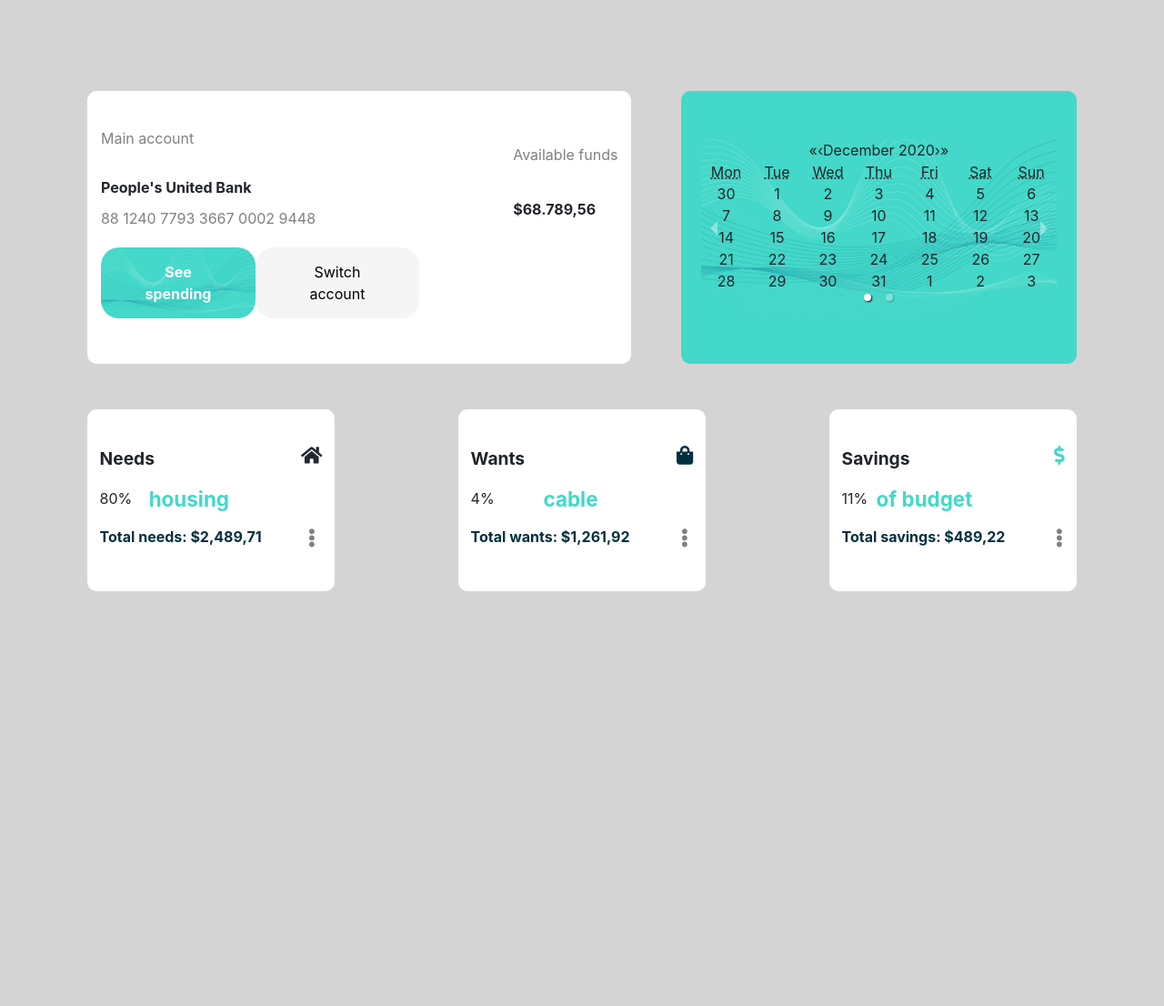
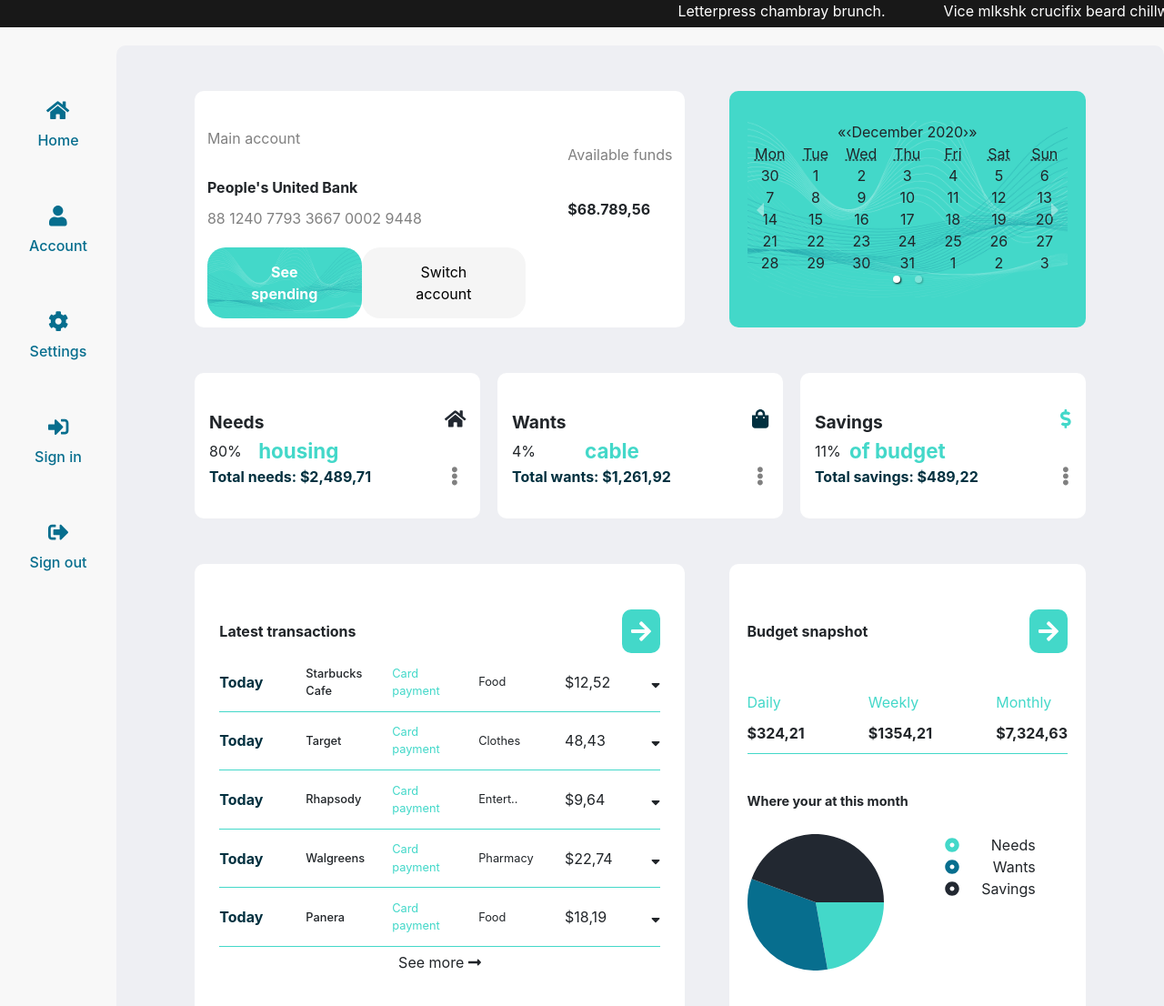
Before and after one commit to jblack186/budget-app, a Next.js app in the folder app/: page /dashboard in a window 1280 px wide. Shown: the top 1106 px of the page at 91% size. Before the commit the page ends 800 px from the top, so only its background shows below. Built offline with nearby package versions, Linux system fonts and the light colour scheme.

Commit message:
dashboard is styled

```diff
--- a/app/package.json
+++ b/app/package.json
@@ -45,7 +45,10 @@
     "react-bootstrap": "^1.4.3",
     "react-calendar": "^3.3.0",
     "react-dom": "17.0.1",
+    "react-minimal-pie-chart": "^8.1.0",
+    "react-page-visibility": "^6.4.0",
     "react-responsive-carousel": "^3.2.11",
+    "react-ticker": "^1.2.2",
     "sass": "^1.32.0",
     "swr": "^0.3.11",
     "yup": "^0.32.8"
--- a/app/pages/_app.tsx
+++ b/app/pages/_app.tsx
@@ -5,7 +5,7 @@ import { Provider } from 'next-auth/client'
 import customTheme from '../theme'
 import 'bootstrap/dist/css/bootstrap.min.css';
 
-import '../styles/globals.css'
+import '../styles/globals.scss'
 
 
 
--- a/app/pages/bottomDashboard.js
+++ b/app/pages/bottomDashboard.js
@@ -1,6 +1,8 @@
 import React,{useState} from 'react';
 import { FontAwesomeIcon } from '@fortawesome/react-fontawesome'
-import { faArrowRight, faSortDown, faLongArrowAltRight  } from '@fortawesome/free-solid-svg-icons'
+import { faArrowRight, faSortDown, faLongArrowAltRight, faDotCircle  } from '@fortawesome/free-solid-svg-icons';
+import { PieChart } from 'react-minimal-pie-chart';
+
 
 
 
@@ -10,8 +12,9 @@ const bottomDashboard = () => {
   return (
     <React.Fragment>
       <div className='bottom-dash-container'>
+        <div className='left-bottom-dash-flex'>
         <div className='left-bottom-dash'>
-          <div className='top-left-bottom-dash'>
+          <div className='top-left-bottom-dash-label'>
             <p className='latest-label'>Latest transactions</p>
             <FontAwesomeIcon className='arrow-icon' icon={faArrowRight} />
 
@@ -36,7 +39,7 @@ const bottomDashboard = () => {
             <p className='date'>Today</p>
             <p className='where'>Rhapsody</p>
             <p className='payment'>Card payment</p>
-            <p className='transaction-category'>Entertainment</p>
+            <p className='transaction-category'>Entert..</p>
             <p className='cost'>$9,64</p>
             <FontAwesomeIcon className='arrow-down-icon' icon={faSortDown} />
           </div>
@@ -61,8 +64,57 @@ const bottomDashboard = () => {
             <FontAwesomeIcon className='arrow-right-icon' icon={faLongArrowAltRight} />
           </div>
         </div>
+        </div>
         <div className='right-bottom-dash'>
+          <div className='top-right-bottom-dash'>
 
+          <div className='top-right-bottom-dash-label'>
+              <p className='latest-label'>Budget snapshot</p>
+              <FontAwesomeIcon className='arrow-icon' icon={faArrowRight} />
+
+            </div>
+            <div className='bottom-right-bottom-dash'>
+              <div>
+                <p className='period'>Daily</p>
+                <p className='expenses'>$324,21</p>
+              </div>
+              <div>
+                <p className='period'>Weekly</p>
+                <p className='expenses'>$1354,21</p>
+              </div>
+              <div>
+                <p className='period'>Monthly</p>
+                <p className='expenses'>$7,324,63</p>
+              </div>
+            </div>
+          <div className='expense-visual'>
+            <p className='snapshot-text'>Where your at this month</p>
+            <div className='pie-chart'>
+              <PieChart
+              style={{width: '150px'}}
+                data={[
+                  { title: 'One', value: 10, color: '#43D8C9' },
+                  { title: 'Two', value: 15, color: '#076E8E' },
+                  { title: 'Three', value: 20, color: '#222831' },
+                ]}
+              />
+            <div>
+                <div className='visual-flex'>
+                <FontAwesomeIcon style={{color: '#43D8C9'}} className='arrow-down-icon' icon={faDotCircle} />
+                  <p>Needs</p>
+                </div>
+                <div className='visual-flex'>
+                <FontAwesomeIcon style={{color: '#076E8E'}}  className='arrow-down-icon' icon={faDotCircle} />
+                  <p>Wants</p>
+                </div>
+                <div className='visual-flex'>
+                <FontAwesomeIcon style={{color: '#222831'}}  className='arrow-down-icon' icon={faDotCircle} />
+                  <p>Savings</p>
+                </div>
+            </div>
+          </div>
+          </div>
+         </div>
         </div>
       </div>
 
--- a/app/pages/dashboard.tsx
+++ b/app/pages/dashboard.tsx
@@ -1,6 +1,8 @@
 import React,{useState} from 'react';
-import TopDashboard from './topDashBoard';
+import TopDashboard from './topDashboard';
 import MidDashboard from './midDashboard';
+import Bottomdashboard from './bottomDashboard';
+import Navbar from './navbar';
 
 
 
@@ -9,9 +11,33 @@ const Dashboard = () => {
 
   return (
     <React.Fragment>
-      <TopDashboard />
-      <MidDashboard />
+      <div className='full-dashboard-contain'>
+        <section className='stock-bar'>
+
+<div className="ticker-wrap">
+<div className="ticker">
+  <div className="ticker__item">Letterpress chambray brunch.</div>
+  <div className="ticker__item">Vice mlkshk crucifix beard chillwave meditation hoodie asymmetrical Helvetica.</div>
+  <div className="ticker__item">Ugh PBR&B kale chips Echo Park.</div>
+  <div className="ticker__item">Gluten-free mumblecore chambray mixtape food truck.
+  </div>
+  </div>
+  </div>
+
+        </section>
+        <div className='nav-dash'>
+          <div className='nav-holder'>
+            <Navbar />
+          </div>
+          <section className='dashboard-container'>
+            <TopDashboard />
+            <MidDashboard />
+            <Bottomdashboard />
+          </section>
+        </div>
+      </div>
     </React.Fragment>
+
   )
 
 }
--- /dev/null
+++ b/app/pages/navbar.tsx
@@ -0,0 +1,45 @@
+import React,{useState} from 'react';
+import { FontAwesomeIcon } from '@fortawesome/react-fontawesome'
+import { faHome, faUser, faCog, faSignOutAlt, faSignInAlt  } from '@fortawesome/free-solid-svg-icons';
+
+
+
+const Navbar = () => {
+
+
+  return (
+    <React.Fragment>
+      <div className='navbar-container'>
+        <ul>
+          <li>
+            <FontAwesomeIcon style={{color: '#076E8E'}} className='home-icon' icon={faHome} />
+            <p>Home</p>
+          </li>
+          <li>
+            <FontAwesomeIcon style={{color: '#076E8E'}} className='home-icon' icon={faUser} />
+            <p>Account</p>
+          </li>
+          <li>
+            <FontAwesomeIcon style={{color: '#076E8E'}} className='home-icon' icon={faCog} />
+            <p>Settings</p>
+          </li>
+          <li>
+            <FontAwesomeIcon style={{color: '#076E8E'}} className='home-icon' icon={faSignInAlt} />
+            <p>Sign in</p>
+          </li>
+          <li>
+            <FontAwesomeIcon style={{color: '#076E8E'}} className='home-icon' icon={faSignOutAlt} />
+            <p>Sign out</p>
+          </li>
+
+        </ul>
+      </div>
+
+    </React.Fragment>
+
+  )
+
+}
+
+
+export default Navbar;
--- a/app/styles/globals.css
+++ b/app/styles/globals.scss
@@ -205,18 +205,77 @@
   display: none;
 }
 
+/* Navbar */
+
+.navbar-container {
+}
+
+.navbar-container ul {
+  display: flex;
+  height: 80vh;
+  flex-direction: column;
+  justify-content: space-evenly;
+  align-items: center;
+}
+
+.navbar-container ul li{
+  list-style: none;
+  display: flex;
+  flex-direction: column;
+  align-items: center;
+  cursor: pointer;
+  font-weight: 500;
+  color: #076E8E;
+}
+
+.home-icon {
+  font-size: 1.4rem;
+  margin-bottom: 10px;
+}
+
+
 
 /* Top Dashboard */
 
 body {
-  background: rgb(212, 212, 212);
+
+  background: #F8F8F8;
+}
+
+
+.full-dashboard-contain {
+  display: flex;
+  flex-direction: column;
+  align-items: center;
+  justify-content: center;
+}
+
+.stock-bar {
+  height: 50px;
+}
+
+.nav-dash {
+  display: flex;
+}
+
+.nav-holder {
+  width: 10%;
+}
+
+.dashboard-container {
+  padding-top: 50px;
+  padding-bottom: 50px;
+
+  margin: 0 auto;
+  width: 90%;
+  background: #EEEFF3;
+  border-radius: 10px;
 }
 
 .top-dash-container {
   margin: 0 auto;
-  margin-top: 100px;
   width: 85%;
-  height: 300px;
+  height: 260px;
   font-size: 16px;
   display: flex;
   justify-content: space-between;
@@ -371,7 +430,6 @@ body {
   justify-content: space-between;
   align-items: flex-start;
   width: 100%;
-  text-align: left;
 
 }
 
@@ -380,6 +438,7 @@ body {
   display: flex;
   flex-direction: column;
   justify-content: space-around;
+
 }
 
 .calendar-flex h3 {
@@ -406,6 +465,7 @@ body {
   font-size: 16px;
   border-radius: 20px;
   width: 150px;
+
 }
 
 
@@ -422,7 +482,7 @@ body {
 .mid-dash-container {
   margin: 0 auto;
   width: 85%;
-  height: 200px;
+  height: 160px;
   font-size: 16px;
   display: flex;
   justify-content: space-between;
@@ -442,7 +502,7 @@ body {
 
 .mid-dash {
   background: white;
-  width: 25%;
+  width: 32%;
   height: 100%;
   border-radius: 10px;
 
@@ -561,8 +621,7 @@ body {
   margin-top: 50px;
 }
 
-.left-bottom-dash {
-  height: 100%;
+.left-bottom-dash-flex {
   width: 55%;
   background: white;
   border-radius: 10px;
@@ -570,6 +629,18 @@ body {
   flex-direction: column;
   justify-content: center;
   align-items: center;
+
+}
+
+.left-bottom-dash {
+  height: 400px;
+  width: 90%;
+  display: flex;
+  flex-direction: column;
+  justify-content: center;
+  align-items: center;
+
+
 }
 
 @media only screen and (max-width: 1024px) {
@@ -579,21 +650,24 @@ body {
 }
 
 
-.right-bottom-dash {
-  height: 100%;
-  width: 40%;
-  background: white;
-  border-radius: 10px;
 
-}
-
-.top-left-bottom-dash {
-  margin: 0 auto;
+/* .top-left-bottom-dash {
+  height: 400px;
   width: 90%;
   display: flex;
   justify-content: space-between;
+  align-items: flex-start;
+} */
+
+.top-left-bottom-dash-label {
+  display: flex;
+  width: 100%;
+  justify-content: space-between;
   align-items: center;
 }
+
+
+
 
 
 
@@ -611,10 +685,9 @@ body {
 }
 
 .bottom-left-bottom-dash {
-  padding-top: 30px;
-  padding-bottom: 15px;
   margin: 0 auto;
-  width: 90%;
+  width: 100%;
+  height: 70px;
   display: flex;
   justify-content: space-between;
   align-items: center;
@@ -625,6 +698,7 @@ body {
   width: 16%;
   font-weight: bold;
   text-align: left;
+  color: #00303F;
 
 }
 
@@ -666,3 +740,155 @@ body {
 .more p {
   padding-right: 5px;
 }
+
+.right-bottom-dash {
+  height: 500px;
+  width: 40%;
+  background: white;
+  border-radius: 10px;
+  display: flex;
+  flex-direction: column;
+  justify-content: center;
+  align-items: center;
+
+}
+
+@media only screen and (max-width: 1024px) {
+  .right-bottom-dash {
+    width: 100%;
+
+  }
+  }
+
+
+
+.top-right-bottom-dash {
+
+  height: 400px;
+  width: 90%;
+  display: flex;
+  justify-content: space-between;
+  flex-direction: column;
+
+}
+
+.top-right-bottom-dash-label {
+  display: flex;
+  justify-content: space-between;
+  align-items: center;
+}
+
+
+.bottom-right-bottom-dash {
+  display: flex;
+  justify-content: space-between;
+  border-bottom: 1px solid #43D8C9;
+  padding-bottom: 10px;
+}
+
+.period {
+  padding-bottom: 10px;
+  color: #43D8C9;
+}
+
+.expenses {
+  font-weight: bolder;
+}
+
+.expense-visual {
+  height: 200px;
+}
+
+.pie-chart {
+  padding-top: 25px;
+  display: flex;
+  justify-content: space-between;
+  width: 90%;
+}
+
+.snapshot-text {
+  font-size: .9rem;
+  font-weight: bold;
+}
+
+.visual-flex {
+  width: 100px;
+  display: flex;
+  justify-content: space-between;
+  align-items: center;
+  text-align: left;
+
+}
+
+
+/* STOCK BAR */
+
+* { box-sizing: border-box; }
+$duration: 30s;
+
+@-webkit-keyframes ticker {
+  0% {
+    -webkit-transform: translate3d(0, 0, 0);
+    transform: translate3d(0, 0, 0);
+    visibility: visible;
+  }
+
+  100% {
+    -webkit-transform: translate3d(-100%, 0, 0);
+    transform: translate3d(-100%, 0, 0);
+  }
+}
+
+@keyframes ticker {
+  0% {
+    -webkit-transform: translate3d(0, 0, 0);
+    transform: translate3d(0, 0, 0);
+    visibility: visible;
+  }
+
+  100% {
+    -webkit-transform: translate3d(-100%, 0, 0);
+    transform: translate3d(-100%, 0, 0);
+  }
+}
+
+.ticker-wrap {
+
+  position: fixed;
+  top: 0;
+  left: 0;
+  width: 100%;
+  overflow: hidden;
+  height: 30px;
+  background-color: rgba(#000, 0.9);
+  padding-left: 100%;
+  box-sizing: content-box;
+  z-index: 1;
+  .ticker {
+
+    display: inline-block;
+    white-space: nowrap;
+    padding-right: 100%;
+    box-sizing: content-box;
+
+    -webkit-animation-iteration-count: infinite;
+            animation-iteration-count: infinite;
+    -webkit-animation-timing-function: linear;
+            animation-timing-function: linear;
+   -webkit-animation-name: ticker;
+           animation-name: ticker;
+    -webkit-animation-duration: $duration;
+            animation-duration: $duration;
+
+    &__item {
+
+      display: inline-block;
+
+      padding: 0 2rem;
+      color: white;
+
+    }
+
+  }
+
+}
```
Also changed, not shown: 2 other files (tests, documents, lock files or other folders).
